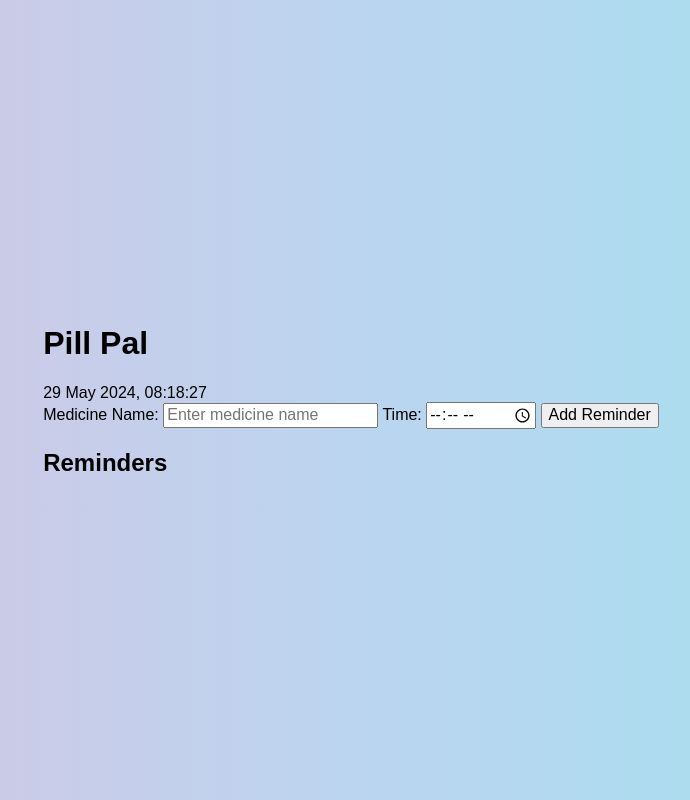
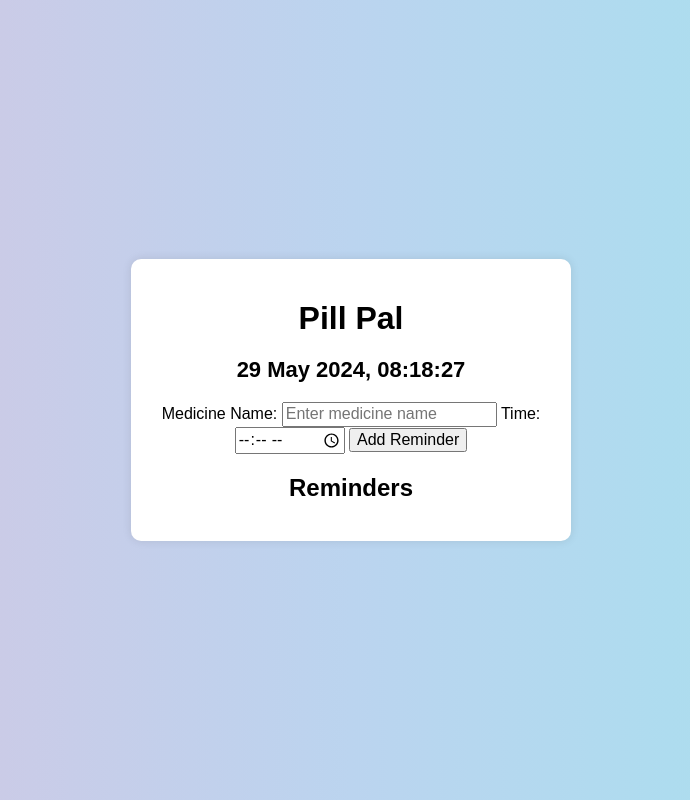
Before and after one commit to Faustina-Acheampong/Medicine-reminder-app, a plain HTML site: page index.html in a window 1280 px wide. Shown: the whole page, without its empty margins (289-979 px from the left). Drawn offline with Linux system fonts and the light colour scheme.

Commit message:
Modified styles.css to add style to form

```diff
--- a/styles.css
+++ b/styles.css
@@ -7,3 +7,27 @@ body {
     height: 100vh;
     margin: 0;
   }
+
+  .reminder-container {
+    background-color: white;
+    padding: 20px;
+    border-radius: 10px;
+    box-shadow: 0 0 10px rgba(0, 0, 0, 0.1);
+    width: 400px;
+    height: auto;
+    text-align: center;
+  }
+
+  h1 {
+    margin-bottom: 20px;
+  }
+
+  .time {
+    font-size: 22px;
+    font-weight: bold;
+    margin-bottom: 20px;
+  }
+
+  form {
+    margin-bottom: 20px;
+  }
```
